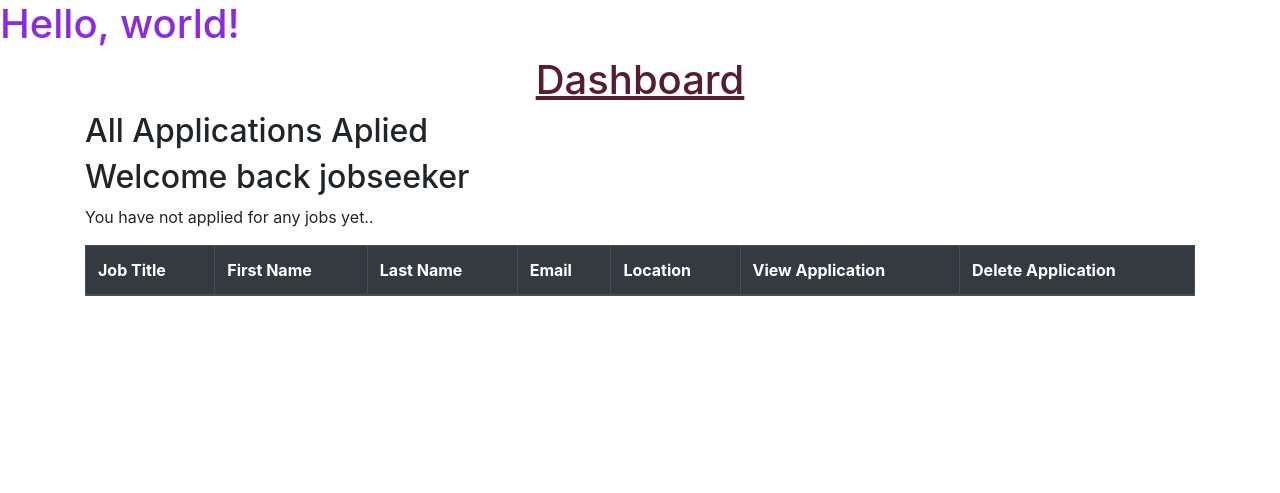
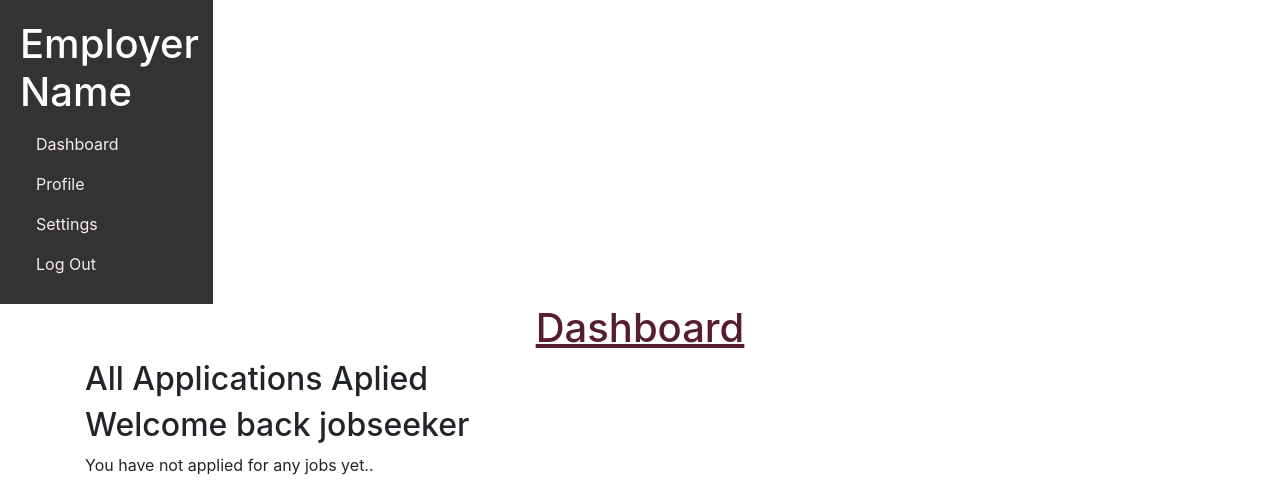
Before and after one commit to Salomegit/Employee_Recruitment, a Django app: page /users/dashboard in a window 1280 px wide. Shown: the part 66-559 px from the top of the page. Run offline with Django 4.2, Linux system fonts and the light colour scheme; a user stored in the database is signed in; data comes from the database, SQL or seed files in the repository; lists and menus that the app fills with data are empty; some libraries are stand-ins or nearby versions.

Commit message:
modifying dashboard

```diff
--- a/job/forms.py
+++ b/job/forms.py
@@ -4,7 +4,7 @@ from .models import Job, Application
 class AddJobForm(forms.ModelForm):
     class Meta:
         model = Job
-        fields = ['title','skillset_required','about_job','experience','salary','deadline','company_name', 'company_address', 'company_zipcode', 'company_place', 'company_country', 'company_size']
+        fields = ['title','skillset_required','about_job','experience','salary','deadline', 'department_name']
 
 class ApplicationForm(forms.ModelForm):
     class Meta:
--- a/job/templates/apply_for_job.html
+++ b/job/templates/apply_for_job.html
@@ -27,7 +27,7 @@
 
   {%if form.errors %}
   {% for error in form.errors %}
-     <div class="notification is-danger">
+     <div class="alert alert-danger">
         {{ error }}
      </div>
  {% endfor %}
@@ -139,7 +139,7 @@
       <label> Email:-</label>
       <input
         style="border: 2px solid"
-        type="text"
+        type="email"
         name="email"
         placeholder="Your Email"
         class="form-control"
--- a/users/templates/dashboard.html
+++ b/users/templates/dashboard.html
@@ -23,7 +23,7 @@
   value="Add Job"
   class="m-1 px-5 btn btn-primary"
   style="background-color: #561c32"
-  /> </a>
+  /> <a href=""></a>
 </div>
 <p>All jobs posted</p>
 
--- a/users/templates/sidebar.html
+++ b/users/templates/sidebar.html
@@ -1,27 +1,20 @@
 {% include 'header.html' %} {% block content %}
 
-<!DOCTYPE html>
-<html>
-<head>
-<style>
-    h1{
-        color:blueviolet
-    }
-</style>
-</head>
-<body>
-
-</body>
-    <h1 class="love">Hello, world!</h1>
- <!-- container -->
- <div class="container-fluid">
+<div class="container-fluid">
     <div class="row">
-        <div class="col-md-2 bg-light d-none d-md-black sidebar">
-            <div class="left-sidebar">
-
-            </div>
+        <div class="col-md-2 sidebar" style="background-color: #333; color: #fff; padding: 20px;">
+            <h1>Employer Name</h1>
+            <ul class="nav flex-column">
+                <li class="nav-item"><a class="nav-link active" href="#">Dashboard</a></li>
+                <li class="nav-item"><a class="nav-link" href="#">Profile</a></li>
+                <li class="nav-item"><a class="nav-link" href="#">Settings</a></li>
+                <li class="nav-item"><a class="nav-link" href="#">Log Out</a></li>
+            </ul>
+        </div>
+        <div class="col-md-10 content" style="padding: 20px;">
+            <!-- page content goes here -->
         </div>
     </div>
- </div>
-</body>
+</div>
+
 {% endblock %}
```
Also changed, not shown: job/models.py (+1 -6 lines), users/templates/view_dashboard_job.html (+12 -19 lines), db.sqlite3, job/migrations/0026_rename_company_size_job_department_name_and_more.py (added).
